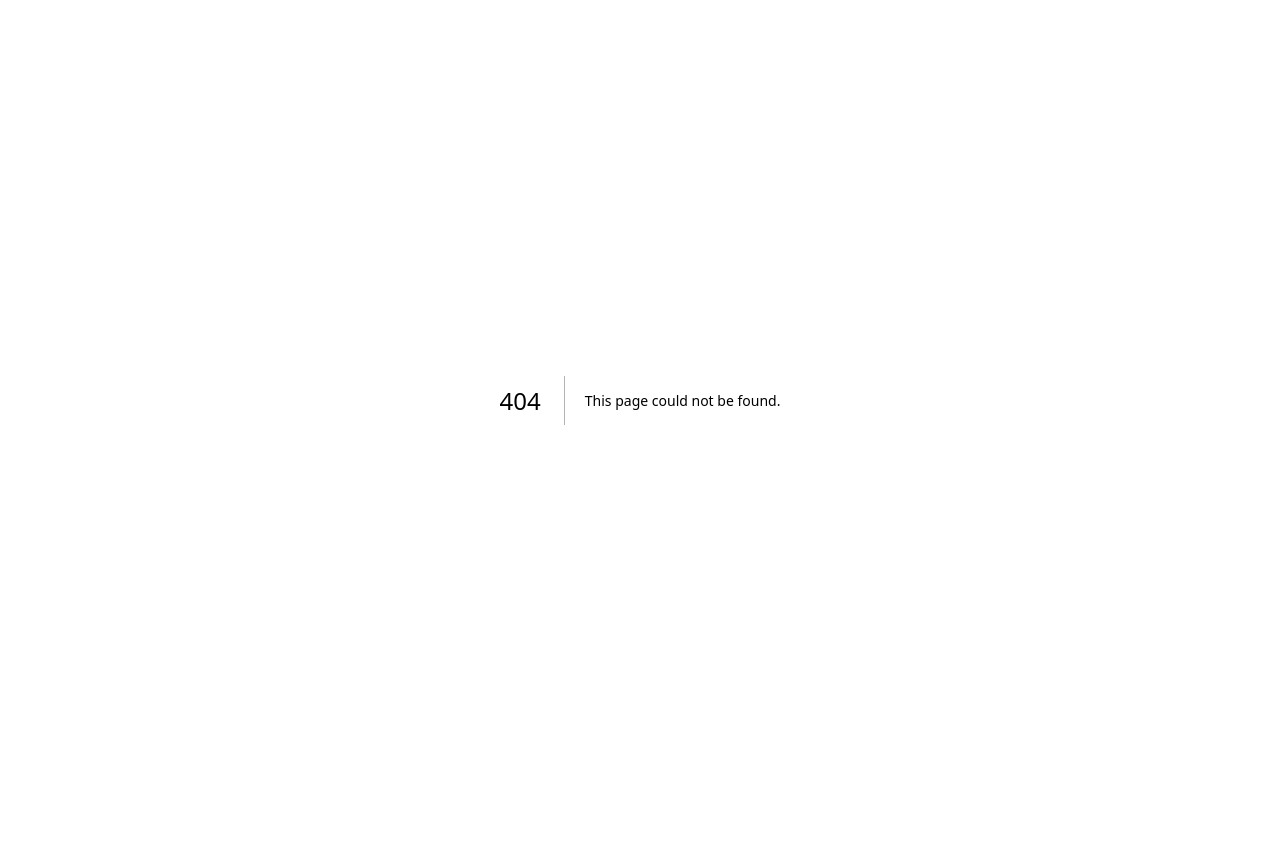
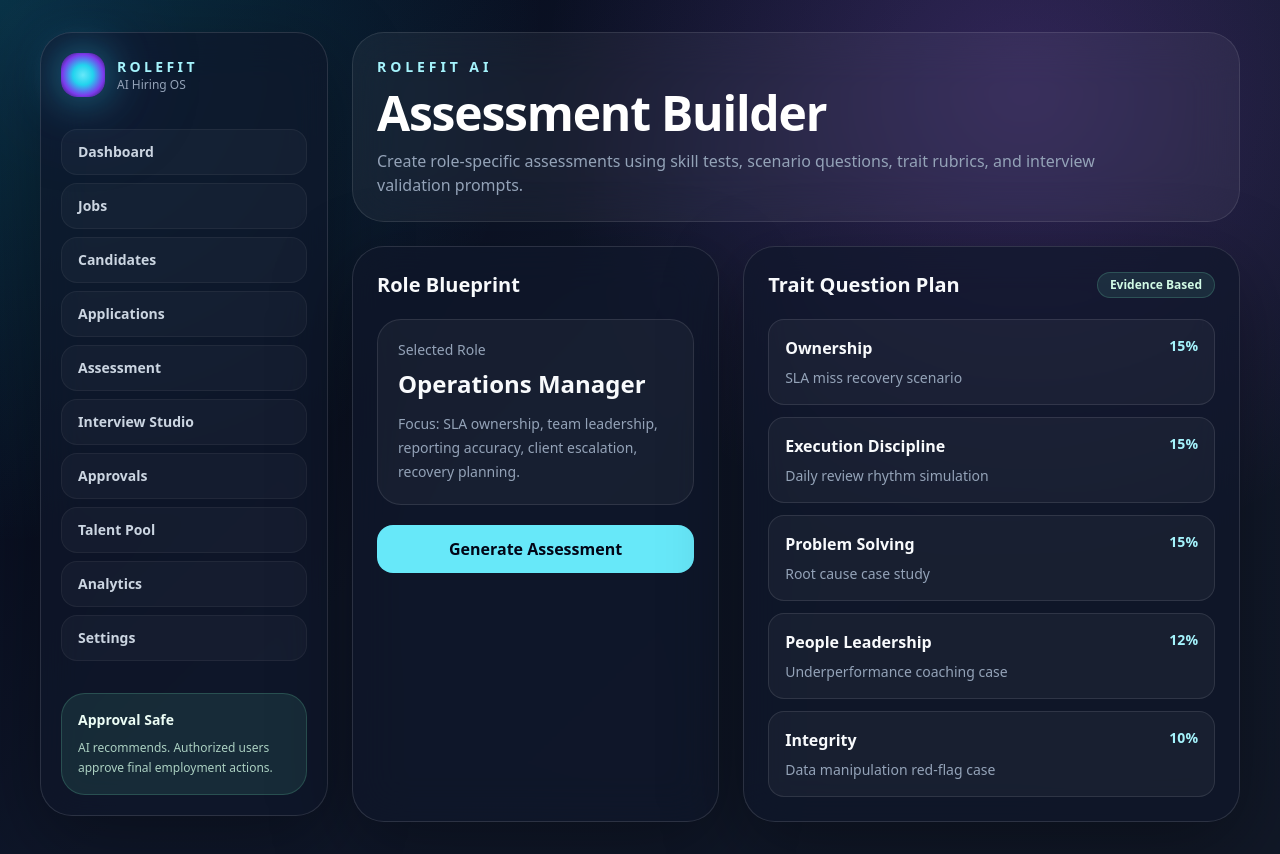
Before and after one commit to shivamgiri-sudo/RoleFit-AI, a Next.js app in the folder frontend/: page /assessment in a window 1280 px wide. Before the commit this address had no page. Before the commit the page ends 800 px from the top, so only its background shows below. Built offline with nearby package versions, Linux system fonts and the light colour scheme.

Commit message:
Add assessment builder UI page

```diff
--- /dev/null
+++ b/frontend/app/assessment/page.tsx
@@ -0,0 +1,44 @@
+import { AppShell, StatusPill } from '../../components/AppShell';
+
+const traits = [
+  ['Ownership', '15%', 'SLA miss recovery scenario'],
+  ['Execution Discipline', '15%', 'Daily review rhythm simulation'],
+  ['Problem Solving', '15%', 'Root cause case study'],
+  ['People Leadership', '12%', 'Underperformance coaching case'],
+  ['Integrity', '10%', 'Data manipulation red-flag case'],
+];
+
+export default function AssessmentPage() {
+  return (
+    <AppShell title="Assessment Builder" subtitle="Create role-specific assessments using skill tests, scenario questions, trait rubrics, and interview validation prompts.">
+      <section className="grid gap-6 lg:grid-cols-[0.85fr_1.15fr]">
+        <div className="glass-panel rounded-[2rem] p-6">
+          <h2 className="text-xl font-bold">Role Blueprint</h2>
+          <div className="mt-5 rounded-3xl border border-white/10 bg-white/[0.04] p-5">
+            <p className="text-sm text-slate-400">Selected Role</p>
+            <h3 className="mt-2 text-2xl font-black">Operations Manager</h3>
+            <p className="mt-3 text-sm leading-6 text-slate-400">Focus: SLA ownership, team leadership, reporting accuracy, client escalation, recovery planning.</p>
+          </div>
+          <button className="mt-5 w-full rounded-2xl bg-cyan-300 px-5 py-3 font-bold text-slate-950">Generate Assessment</button>
+        </div>
+        <div className="glass-panel rounded-[2rem] p-6">
+          <div className="mb-5 flex items-center justify-between">
+            <h2 className="text-xl font-bold">Trait Question Plan</h2>
+            <StatusPill tone="emerald">Evidence Based</StatusPill>
+          </div>
+          <div className="space-y-3">
+            {traits.map(([trait, weight, caseName]) => (
+              <div key={trait} className="rounded-2xl border border-white/10 bg-white/[0.04] p-4">
+                <div className="flex justify-between gap-3">
+                  <p className="font-bold">{trait}</p>
+                  <span className="text-sm font-bold text-cyan-200">{weight}</span>
+                </div>
+                <p className="mt-2 text-sm text-slate-400">{caseName}</p>
+              </div>
+            ))}
+          </div>
+        </div>
+      </section>
+    </AppShell>
+  );
+}
```
